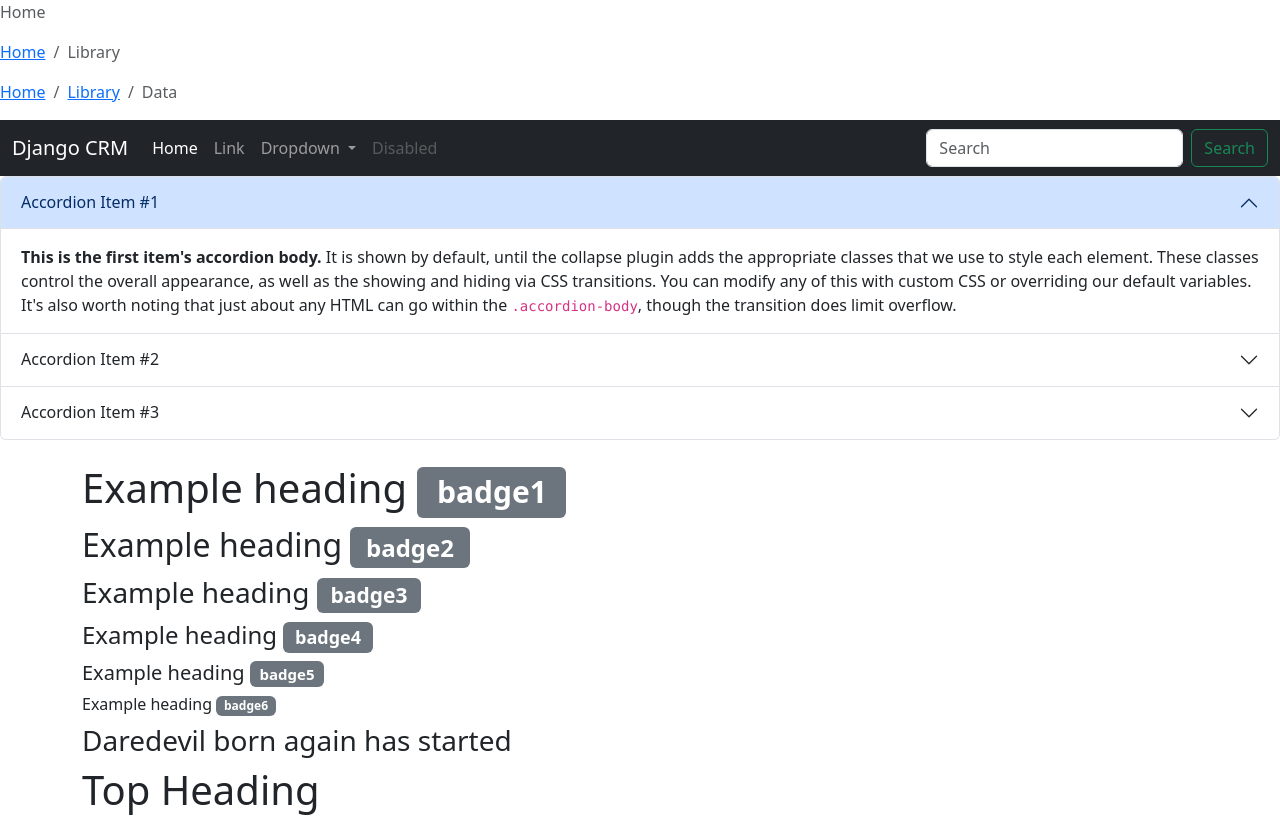
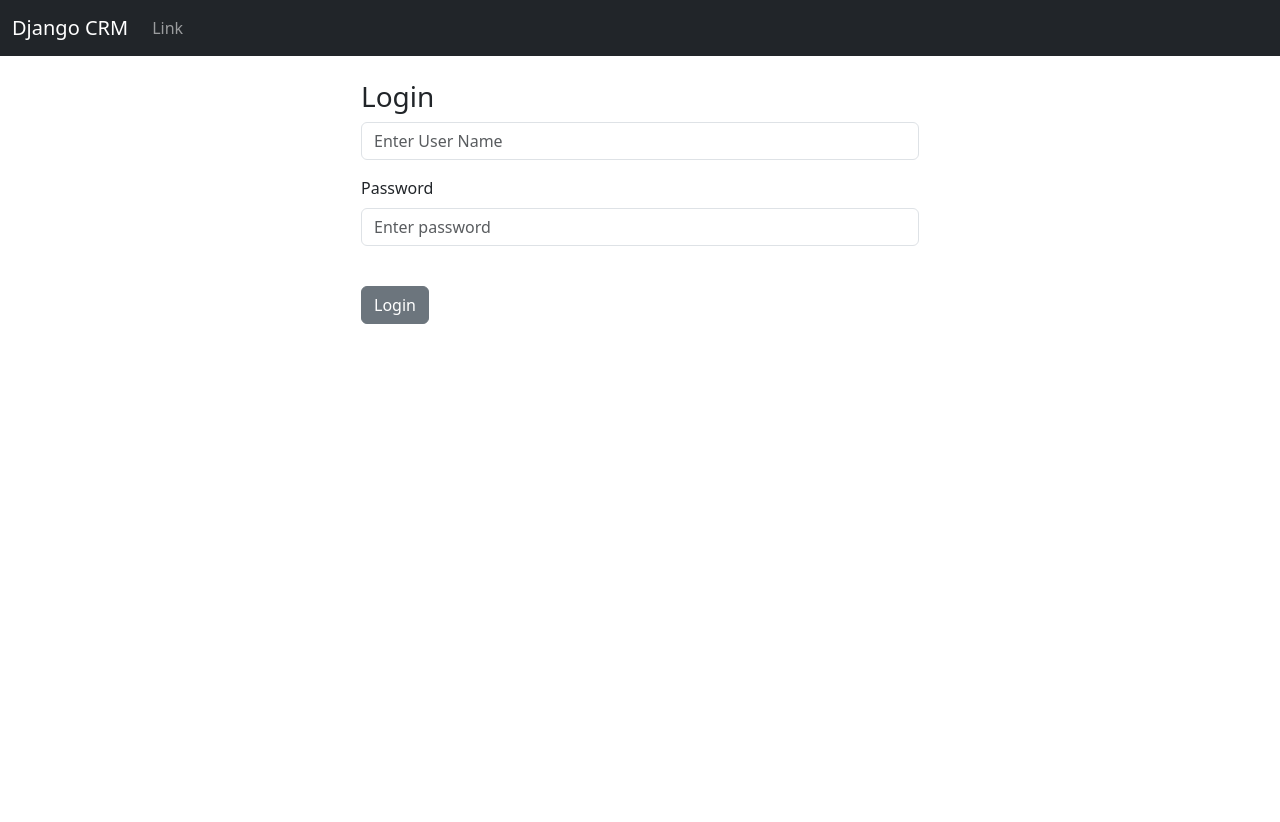
Before and after one commit to sjgithubber/django-crm-codealong, a Django app: page / in a window 1280 px wide. After the commit the page ends 324 px from the top, so only its background shows below. Run offline with Django 5.2, Linux system fonts and the light colour scheme.

Commit message:
made some changes to fix login errors
changed many things in this commit, mostly related to authentication
also used the default authentication in django for that

```diff
--- a/dcrm/settings.py
+++ b/dcrm/settings.py
@@ -25,8 +25,8 @@ SECRET_KEY = "django-insecure-zuglw_+jzn3s^@93wg$aqqje@fz67=)llv2al-zhjo9zv_lg#c
 
 # SECURITY WARNING: don't run with debug turned on in production!
 DEBUG = True
-
-ALLOWED_HOSTS = []
+# DEBUG = False
+ALLOWED_HOSTS = [] # ['127.0.0.1']
 
 
 # Application definition
--- a/mydb.py
+++ b/mydb.py
@@ -1,3 +1,5 @@
+# this file to test the connection with mysql
+
 # used the docker image of mysql version 8.0 to connect mysql with django
 # pip install mysql mysql-connector-python mysql-connector
 # either of connector or connector-python works so only used the python one
--- a/website/templates/base.html
+++ b/website/templates/base.html
@@ -7,13 +7,18 @@
     <link href="https://cdn.jsdelivr.net/npm/bootstrap@5.3.3/dist/css/bootstrap.min.css" rel="stylesheet" integrity="sha384-QWTKZyjpPEjISv5WaRU9OFeRpok6YctnYmDr5pNlyT2bRjXh0JMhjY6hW+ALEwIH" crossorigin="anonymous">
   </head>
   <body>
-    {% include 'breadcrumb.html' %}
+    <!-- {% include 'breadcrumb.html' %} -->
     {% include 'navbar.html' %}
-    {% include 'accordian.html' %}
+    <!-- {% include 'accordian.html' %} -->
 
     <div class="container">
         <br/>
-        {% include 'badge.html' %}
+        {% if messages %}
+          {% for message in messages %}
+            {{ message }}
+          {% endfor %}
+        {% endif %}
+        <!-- {% include 'badge.html' %} -->
 
         {% block content %}
             <!-- these are django tags -->
--- a/website/templates/home.html
+++ b/website/templates/home.html
@@ -2,9 +2,47 @@
 <!-- above for using the base file -->
 {% block content %}
 
+<!-- form before login -->
+<div class="col-md-6 offset-md-3">
+
+    {% if user.is_authenticated %}
+    <!-- this part only if authenticated -->
+    <h1>Hello world</h1>
+    {% else %}
+    <!-- not authenticated -->
+    <h3>Login</h3>
+    <!-- <form method="POST", action="{% url 'home' %}">
+        {% csrf_token %}
+         cross site reference token
+        <button type="submit">submit</button>
+    </form> -->
+
+    <form method="POST", action="{% url 'home' %}">
+        {% csrf_token %}
+        <div class="mb-3">
+          <!-- <label for="exampleInputEmail1" class="form-label">Email address</label>
+          <input type="email" class="form-control" id="exampleInputEmail1" aria-describedby="emailHelp"> -->
+          <!-- <div id="emailHelp" class="form-text">We'll never share your email with anyone else.</div> -->
+           <input type="text" class="form-control" name="'username" placeholder="Enter User Name" required>
+        </div>
+        <div class="mb-3">
+          <label for="exampleInputPassword1" class="form-label">Password</label>
+          <input type="password" class="form-control" id="exampleInputPassword1" name="password" placeholder="Enter password" required>
+        </div>
+        <!-- <div class="mb-3 form-check">
+          <input type="checkbox" class="form-check-input" id="exampleCheck1">
+          <label class="form-check-label" for="exampleCheck1">Check me out</label>
+        </div> -->
+        <br/>
+        <button type="submit" class="btn btn-secondary">Login</button>
+        <!-- <button type="submit" class="btn btn-primary">Submit</button> -->
+      </form>
+
+    <!-- <h3>Daredevil born again has started</h3> -->
+    <!-- <h1>Top Heading</h1> -->
+      {% endif %}
+</div>
 <!-- everything inside here replaces the stuff in base.html block content -->
  <!-- more like overwrites the block inside the base -->
-<h3>Daredevil born again has started</h3>
-<h1>Top Heading</h1>
 
 {% endblock %}
--- a/website/templates/navbar.html
+++ b/website/templates/navbar.html
@@ -6,31 +6,31 @@
       </button>
       <div class="collapse navbar-collapse" id="navbarSupportedContent">
         <ul class="navbar-nav me-auto mb-2 mb-lg-0">
-          <li class="nav-item">
+          <!-- <li class="nav-item">
             <a class="nav-link active" aria-current="page" href="#">Home</a>
-          </li>
+          </li> -->
           <li class="nav-item">
             <a class="nav-link" href="#">Link</a>
           </li>
-          <li class="nav-item dropdown">
+          <!-- <li class="nav-item dropdown">
             <a class="nav-link dropdown-toggle" href="#" role="button" data-bs-toggle="dropdown" aria-expanded="false">
               Dropdown
             </a>
-            <ul class="dropdown-menu">
+             <ul class="dropdown-menu">
               <li><a class="dropdown-item" href="#">Action</a></li>
               <li><a class="dropdown-item" href="#">Another action</a></li>
               <li><hr class="dropdown-divider"></li>
               <li><a class="dropdown-item" href="#">Something else here</a></li>
             </ul>
-          </li>
-          <li class="nav-item">
+          </li> -->
+          <!-- <li class="nav-item">
             <a class="nav-link disabled" aria-disabled="true">Disabled</a>
-          </li>
+          </li> -->
         </ul>
-        <form class="d-flex" role="search">
+        <!-- <form class="d-flex" role="search">
           <input class="form-control me-2" type="search" placeholder="Search" aria-label="Search">
           <button class="btn btn-outline-success" type="submit">Search</button>
-        </form>
+        </form> -->
       </div>
     </div>
   </nav>
--- a/website/urls.py
+++ b/website/urls.py
@@ -5,5 +5,7 @@ from . import views
 urlpatterns = [
     # path('', include('views.home'))
     path("", views.home, name='home'),
+    # path("login/", views.login_user ,name='login'),
+    # path("logout/", views.logout_user, name="logout"),
     # path('home', views.home, name='home1')
 ]
--- a/website/views.py
+++ b/website/views.py
@@ -1,7 +1,46 @@
-from django.shortcuts import render
+from django.shortcuts import render, redirect
+from django.contrib.auth import authenticate, login, logout
+from django.contrib import messages
 
 # Create your views here.
 # def home(request):
 #     return render(request, 'home.html', {})
+# django1; passwd123
+
+# In django settings have set the debug=False, have set the allowed_hosts next, to localhost address, 127.0.0.1
+
 def home(request):
-    return render(request, 'home.html', {})
+    # check if person is logged in
+    if request.method == 'POST':
+        username = request.POST.get('username')
+        # username = request.POST.get('username', 'default_value') # default_value is the fallback value...
+        # username = request.POST['username'] this returns exception when key not present
+        # multivaluedictkeyerror
+        passwd = request.POST.get('password')
+# alternatively can also use
+# the problem here is it enforces guest login in case of an error
+        # if 'username' in request.POST:
+        #     username = request.POST.get('username')
+        # else:
+        #     username = 'guest'
+        # authenticate
+        user = authenticate(request, username=username, password=passwd)
+        if user is not None:
+            login(request, user)
+            messages.success(request, "You have logged in")
+            return redirect('home')
+        else:
+            messages.success(request, "There was an error logging in ")
+            return redirect('home')
+    else:
+        return render(request, 'home.html', {})
+
+
+
+
+def login_user(request):
+    pass
+
+
+def logout_user(request):
+    pass
```
